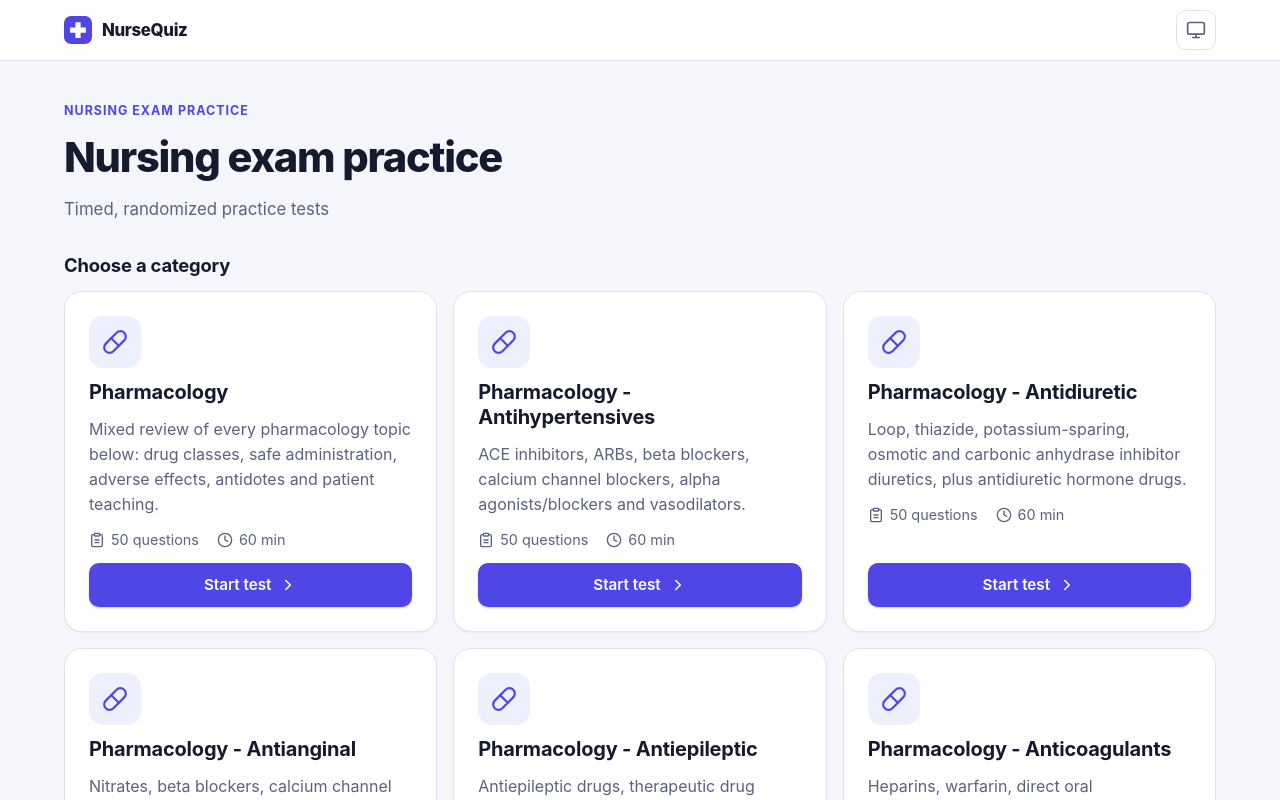
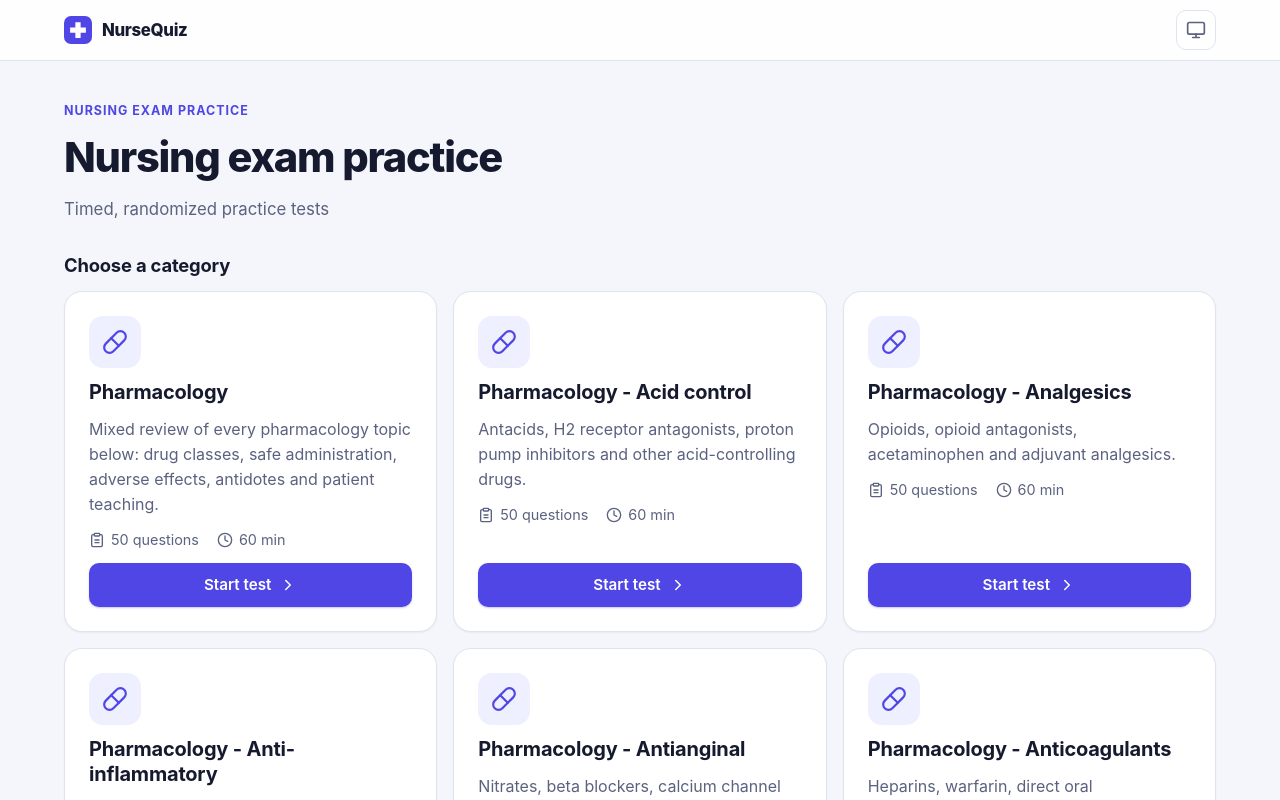
Before and after one commit to csmira/nursing-study-guide, a React (Vite) app: page /#/ in a window 1280 px wide. Shown: the top 800 px of the page. Built offline with nearby package versions, Linux system fonts and the light colour scheme.

Commit message:
feat: sort categories

```diff
--- a/src/pages/HomePage.tsx
+++ b/src/pages/HomePage.tsx
@@ -1,3 +1,4 @@
+import { useMemo } from "react";
 import { Link } from "@tanstack/react-router";
 import { AppHeader } from "../components/AppHeader";
 import {
@@ -22,6 +23,14 @@ export function HomePage() {
 
   const inProgress = attempt && !attempt.finishedAt ? attempt : null;
   const lastResult = attempt?.finishedAt ? attempt : null;
+
+  const sortedCategories = useMemo(
+    () =>
+      categories
+        ? [...categories].sort((a, b) => a.name.localeCompare(b.name))
+        : undefined,
+    [categories],
+  );
 
   return (
     <div className="page">
@@ -88,9 +97,9 @@ export function HomePage() {
             <p className="error">Could not start the test: {startError}</p>
           )}
 
-          {categories && (
+          {sortedCategories && (
             <div className="category-grid">
-              {categories.map((c) => {
+              {sortedCategories.map((c) => {
                 const Icon =
                   CATEGORY_ICONS[c.id] ??
                   (c.id.startsWith("pharmacology-") ? PillIcon : ClipboardIcon);
```
